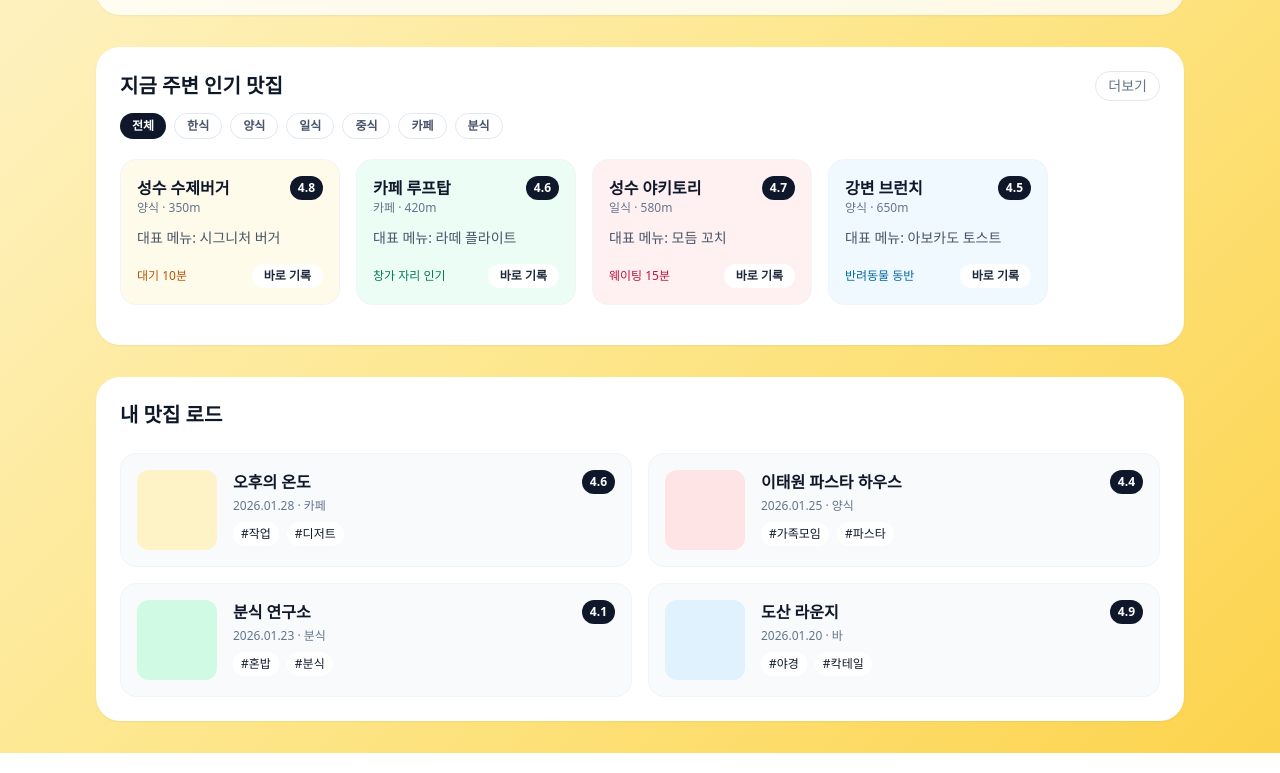
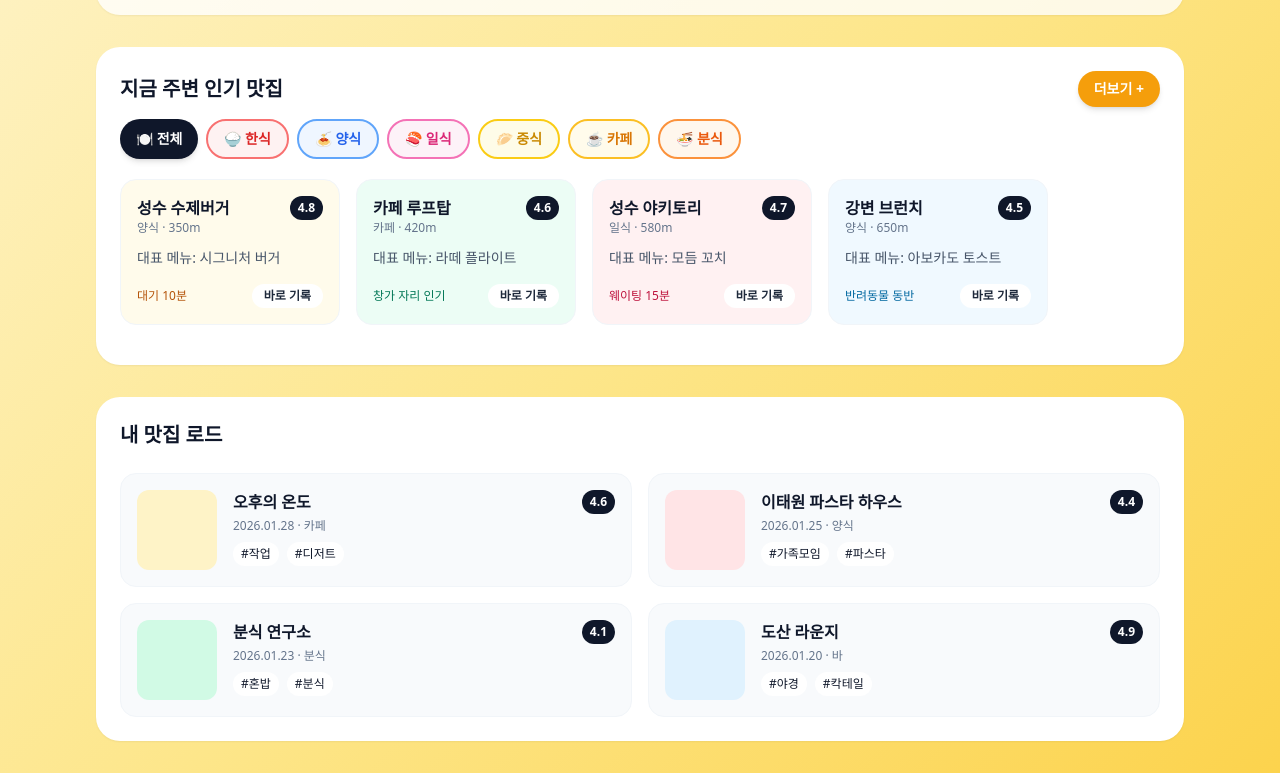
Before and after one commit to season1zeepapa-cell/taste-log, a website: page index.html in a window 1280 px wide. Shown: the part 137-910 px from the top of the page. Drawn offline with nearby package versions, Linux system fonts and the light colour scheme.

Commit message:
style: 더보기 및 카테고리 버튼 디자인 개선
1. 더보기 버튼:
   - 앰버 배경 + 흰 텍스트 + 그림자
   - "더보기 +" 텍스트로 변경

2. 카테고리 버튼:
   - 각 카테고리별 색상 + 이모지 추가
   - 한식(🍚빨강), 양식(🍝파랑), 일식(🍣핑크)
   - 중식(🥟노랑), 카페(☕앰버), 분식(🍜주황)
   - 선택 시 검은 배경 + 확대 효과

Co-Authored-By: Claude Opus 4.5 <noreply@anthropic.com>

```diff
--- a/client.js
+++ b/client.js
@@ -584,13 +584,11 @@
 
     buttons.forEach(btn => {
       btn.addEventListener('click', async () => {
-        // 1. 활성화 스타일 변경
+        // 1. 활성화 스타일 변경 - 선택된 버튼만 검은 배경으로
         buttons.forEach(b => {
-          b.classList.remove('bg-slate-900', 'text-white');
-          b.classList.add('border', 'border-slate-200', 'text-slate-600');
+          b.classList.remove('bg-slate-900', 'text-white', 'shadow-lg', 'scale-105');
         });
-        btn.classList.add('bg-slate-900', 'text-white');
-        btn.classList.remove('border', 'border-slate-200', 'text-slate-600');
+        btn.classList.add('bg-slate-900', 'text-white', 'shadow-lg', 'scale-105');
 
         // 2. 선택된 카테고리 저장
         state.selectedCategory = btn.dataset.category;
--- a/index.html
+++ b/index.html
@@ -31,17 +31,17 @@
             <div>
               <h2 class="text-xl font-bold">지금 주변 인기 맛집</h2>
             </div>
-            <button id="load-more-places" class="rounded-full border border-slate-200 px-3 py-1 text-sm text-slate-500 hover:bg-slate-100">더보기</button>
+            <button id="load-more-places" class="rounded-full bg-amber-500 hover:bg-amber-600 px-4 py-2 text-sm font-bold text-white shadow-md transition-colors">더보기 +</button>
           </div>
           <!-- 카테고리 필터 버튼 -->
           <div id="category-filters" class="mt-3 flex gap-2 overflow-x-auto pb-2">
-            <button class="category-btn flex-shrink-0 rounded-full bg-slate-900 px-3 py-1 text-xs font-semibold text-white" data-category="전체">전체</button>
-            <button class="category-btn flex-shrink-0 rounded-full border border-slate-200 px-3 py-1 text-xs font-semibold text-slate-600 hover:bg-slate-100" data-category="한식">한식</button>
-            <button class="category-btn flex-shrink-0 rounded-full border border-slate-200 px-3 py-1 text-xs font-semibold text-slate-600 hover:bg-slate-100" data-category="양식">양식</button>
-            <button class="category-btn flex-shrink-0 rounded-full border border-slate-200 px-3 py-1 text-xs font-semibold text-slate-600 hover:bg-slate-100" data-category="일식">일식</button>
-            <button class="category-btn flex-shrink-0 rounded-full border border-slate-200 px-3 py-1 text-xs font-semibold text-slate-600 hover:bg-slate-100" data-category="중식">중식</button>
-            <button class="category-btn flex-shrink-0 rounded-full border border-slate-200 px-3 py-1 text-xs font-semibold text-slate-600 hover:bg-slate-100" data-category="카페">카페</button>
-            <button class="category-btn flex-shrink-0 rounded-full border border-slate-200 px-3 py-1 text-xs font-semibold text-slate-600 hover:bg-slate-100" data-category="분식">분식</button>
+            <button class="category-btn flex-shrink-0 rounded-full bg-slate-900 px-4 py-2 text-sm font-bold text-white shadow-md transition-colors" data-category="전체">🍽️ 전체</button>
+            <button class="category-btn flex-shrink-0 rounded-full border-2 border-red-400 bg-red-50 px-4 py-2 text-sm font-bold text-red-600 hover:bg-red-100 transition-colors" data-category="한식">🍚 한식</button>
+            <button class="category-btn flex-shrink-0 rounded-full border-2 border-blue-400 bg-blue-50 px-4 py-2 text-sm font-bold text-blue-600 hover:bg-blue-100 transition-colors" data-category="양식">🍝 양식</button>
+            <button class="category-btn flex-shrink-0 rounded-full border-2 border-pink-400 bg-pink-50 px-4 py-2 text-sm font-bold text-pink-600 hover:bg-pink-100 transition-colors" data-category="일식">🍣 일식</button>
+            <button class="category-btn flex-shrink-0 rounded-full border-2 border-yellow-400 bg-yellow-50 px-4 py-2 text-sm font-bold text-yellow-600 hover:bg-yellow-100 transition-colors" data-category="중식">🥟 중식</button>
+            <button class="category-btn flex-shrink-0 rounded-full border-2 border-amber-400 bg-amber-50 px-4 py-2 text-sm font-bold text-amber-600 hover:bg-amber-100 transition-colors" data-category="카페">☕ 카페</button>
+            <button class="category-btn flex-shrink-0 rounded-full border-2 border-orange-400 bg-orange-50 px-4 py-2 text-sm font-bold text-orange-600 hover:bg-orange-100 transition-colors" data-category="분식">🍜 분식</button>
           </div>
           <div class="mt-3 flex gap-4 overflow-x-auto pb-4">
             <article class="min-w-[220px] rounded-2xl border border-slate-100 bg-amber-50 p-4">
```
